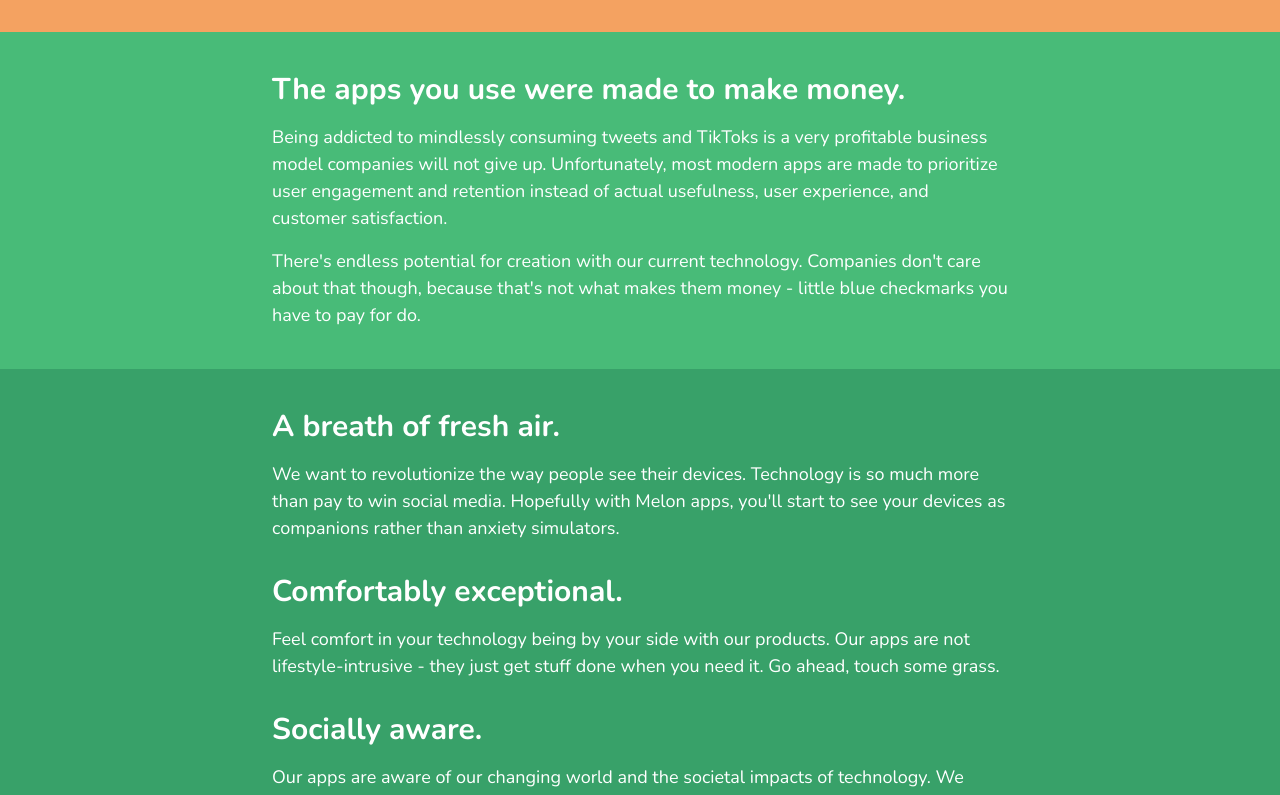
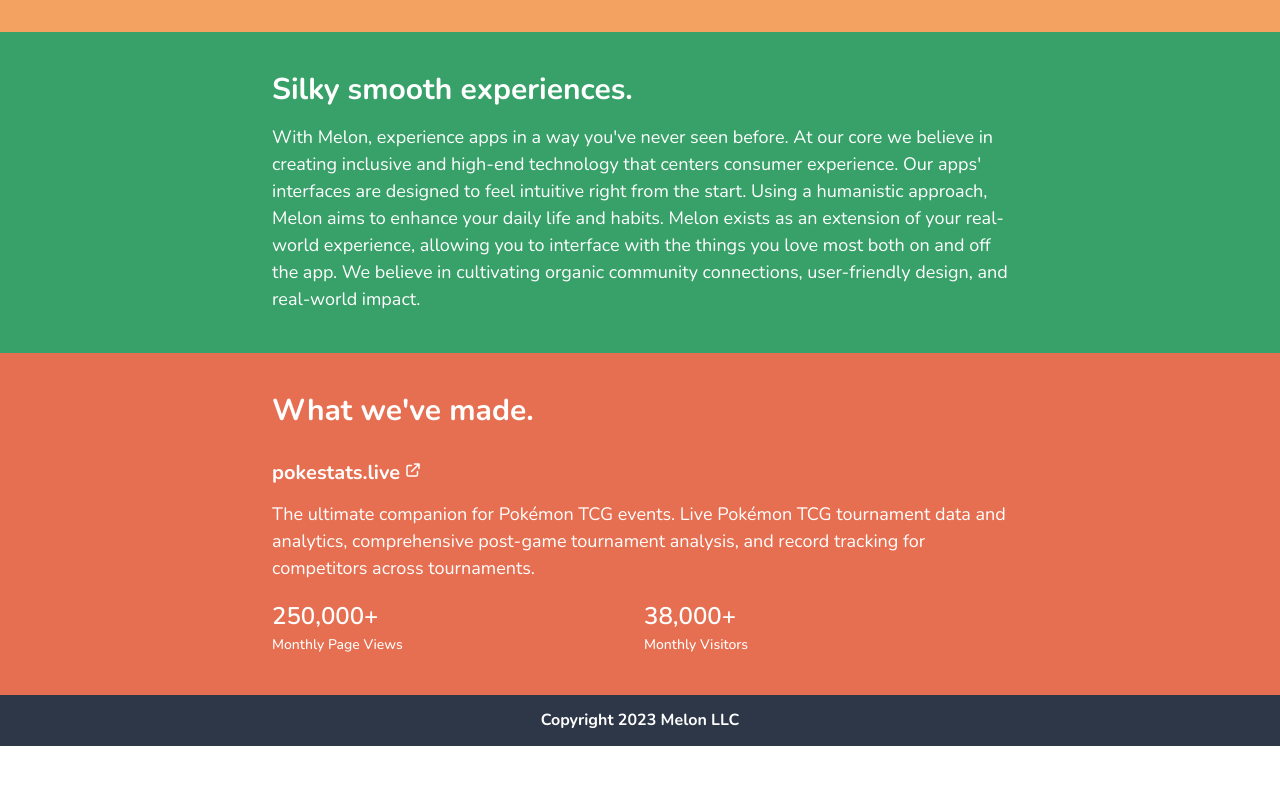
Before and after one commit to jlgrimes/melon.business, a Next.js app: page / in a window 1280 px wide. Shown: the part 260-1055 px from the top of the page. After the commit the page ends 1006 px from the top, so only its background shows below. Built offline with nearby package versions, Linux system fonts and the light colour scheme.

Commit message:
new copy by the amazing hadley

```diff
--- a/src/components/HomePage.tsx
+++ b/src/components/HomePage.tsx
@@ -27,58 +27,42 @@ export const HomePage = () => {
               melon 🍈
             </Heading>
             <Heading size='lg' color='white'>
-                Bringing humanity to technology.
+              Apps that are a delight to use.
             </Heading>
           </Stack>
         </HomePageSection>
-          <HomePageSection color='green.400' id='what-we-do'>
+        <HomePageSection color='green.500' id='what-we-do'>
           <Stack spacing={8}>
             <Stack spacing={4}>
               <Heading size='lg' color='white'>
-                  The apps you use were made to make money.
+                {`
+                    Silky smooth experiences.
+                  `}
               </Heading>
               <Text fontSize='lg' color='white'>
-                  {`Being addicted to mindlessly consuming tweets and TikToks is a very profitable business model companies will not give up. Unfortunately, most modern apps are made to prioritize user engagement and retention instead of actual usefulness, user experience, and customer satisfaction.`}
-                </Text>
-                <Text fontSize='lg' color='white'>
-                  {`There's endless potential for creation with our current technology. Companies don't care about that though, because that's not what makes them money - little blue checkmarks you have to pay for do.`}
-                </Text>
-              </Stack>
-            </Stack>
-          </HomePageSection>
-          <HomePageSection color='green.500'>
-            <Stack spacing={8}>
-              <Stack spacing={4}>
-                <Heading size='lg' color='white'>
-                  A breath of fresh air.
-                </Heading>
-                <Text color='white' fontSize='lg'>
-                  {`We want to revolutionize the way people see their devices. Technology is so much more than pay to win social media. Hopefully with Melon apps, you'll start to see your devices as companions rather than anxiety simulators.`}
-                </Text>
-              </Stack>
-              <Stack spacing={4}>
-                <Heading size='lg' color='white'>
-                  Comfortably exceptional.
-                </Heading>
-                <Text color='white' fontSize='lg'>
-                  {`Feel comfort in your technology being by your side with our products. Our apps are not lifestyle-intrusive - they just get stuff done when you need it. Go ahead, touch some grass.`}
-                </Text>
-              </Stack>
-              <Stack spacing={4}>
-                <Heading size='lg' color='white'>
-                  Socially aware.
-                </Heading>
-                <Text color='white' fontSize='lg'>
-                  {`Our apps are aware of our changing world and the societal impacts of technology. We ensure that the bridge between human and technology is done mindfully and respectfully of all of you.`}
+                {`
+                    With Melon, experience apps in a way you've never seen before.
+                    At our core we believe in creating inclusive and high-end technology that centers consumer experience.
+                    Our apps' interfaces are designed to feel intuitive right from the start.
+                    Using a humanistic approach, Melon aims to enhance your daily life and habits.
+                    Melon exists as an extension of your real-world experience, allowing you to interface with the things you love most both on and off the app.
+                    We believe in cultivating organic community connections, user-friendly design, and real-world impact.
+
+
+
+                  `}
               </Text>
             </Stack>
           </Stack>
         </HomePageSection>
         <HomePageSection color='#e76f51'>
           <Stack spacing={8}>
+            <Heading size='lg' color='white'>
+              {`What we've made.`}
+            </Heading>
             <Stack spacing='4'>
               <Heading
-                  size='lg'
+                size='md'
                 color='white'
                 as={Link}
                 href='https://pokestats.live'
```
Lines whose indentation alone changed are shown as unchanged.
